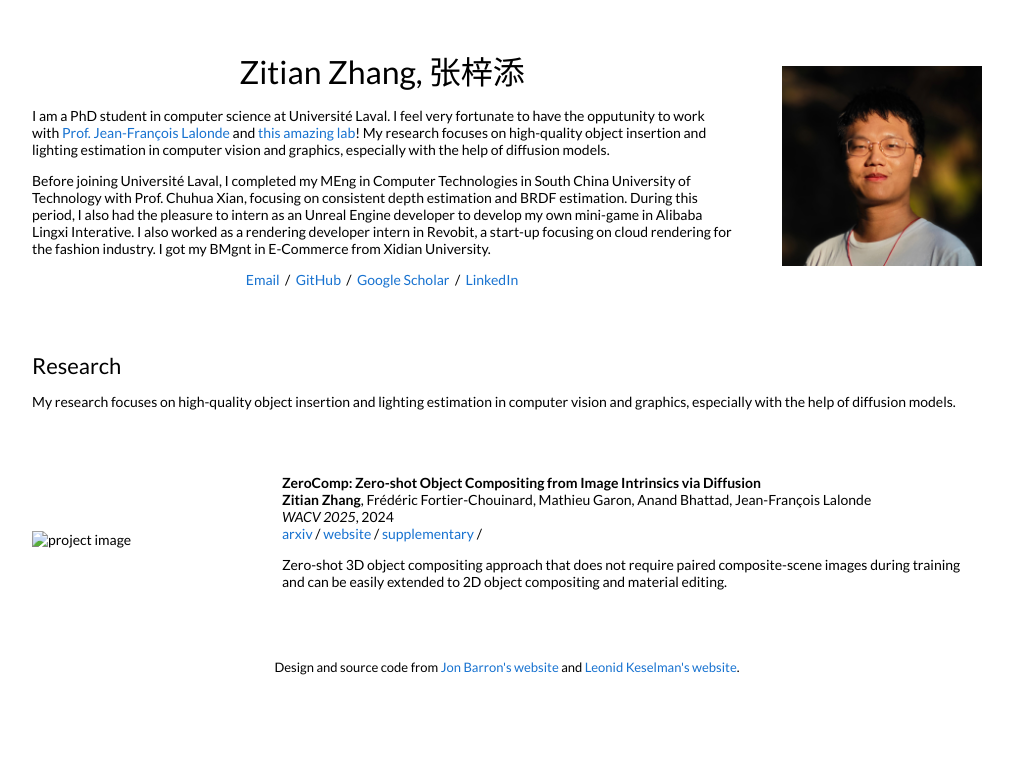
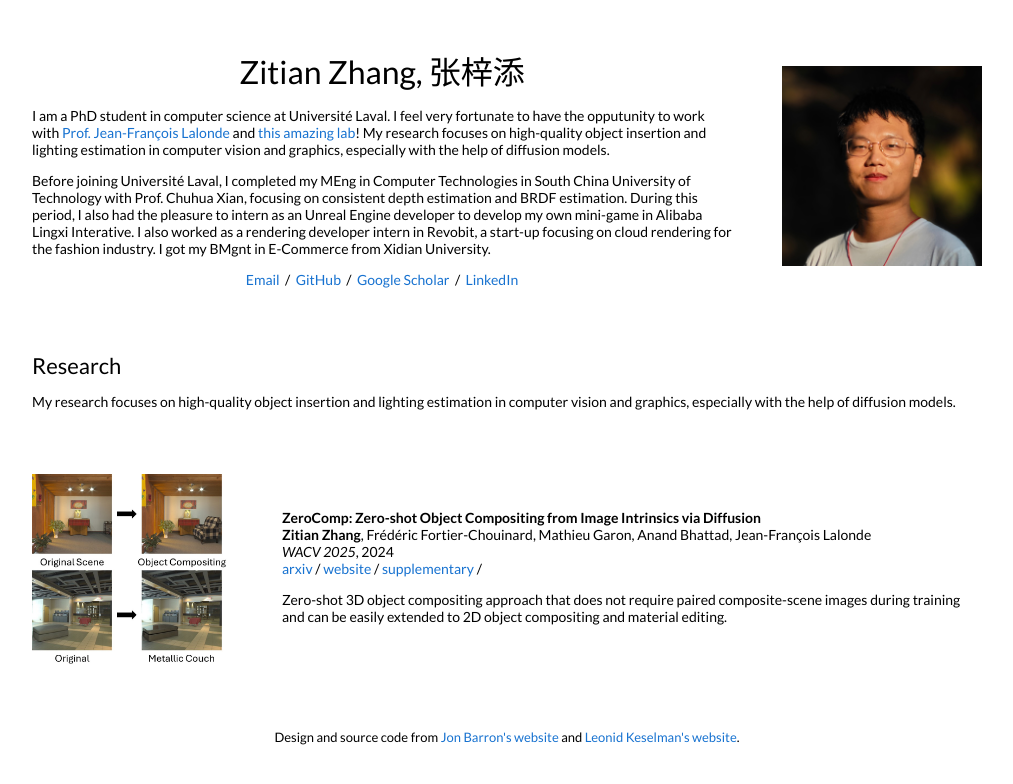
Before and after one commit to zzt76/zzt76.github.io, a Jekyll site: the page built from _posts/2024-11-12-ZeroComp.markdown, in a window 1280 px wide. Shown: the top 784 px of the page, without its empty margins (133-1146 px from the left). Built offline with Jekyll 4.4.1, drawn with Linux system fonts in a browser that asks for light colours.

Commit message:
updated image link in post

```diff
--- a/_layouts/default.html
+++ b/_layouts/default.html
@@ -87,7 +87,7 @@
           {% if cat == 'research' %}
           <tr>
             <td style="padding:2.5%;width:25%;vertical-align:middle;min-width:200px">
-              <img src="/images{{post.image}}" alt="project image" style="width:auto; height:auto; max-width:100%;" />
+              <img src="{{post.image}}" alt="project image" style="width:auto; height:auto; max-width:100%;" />
             </td>
             <td style="padding:2.5%;width:75%;vertical-align:middle">
               <h3>{{post.title}}</h3>
```
